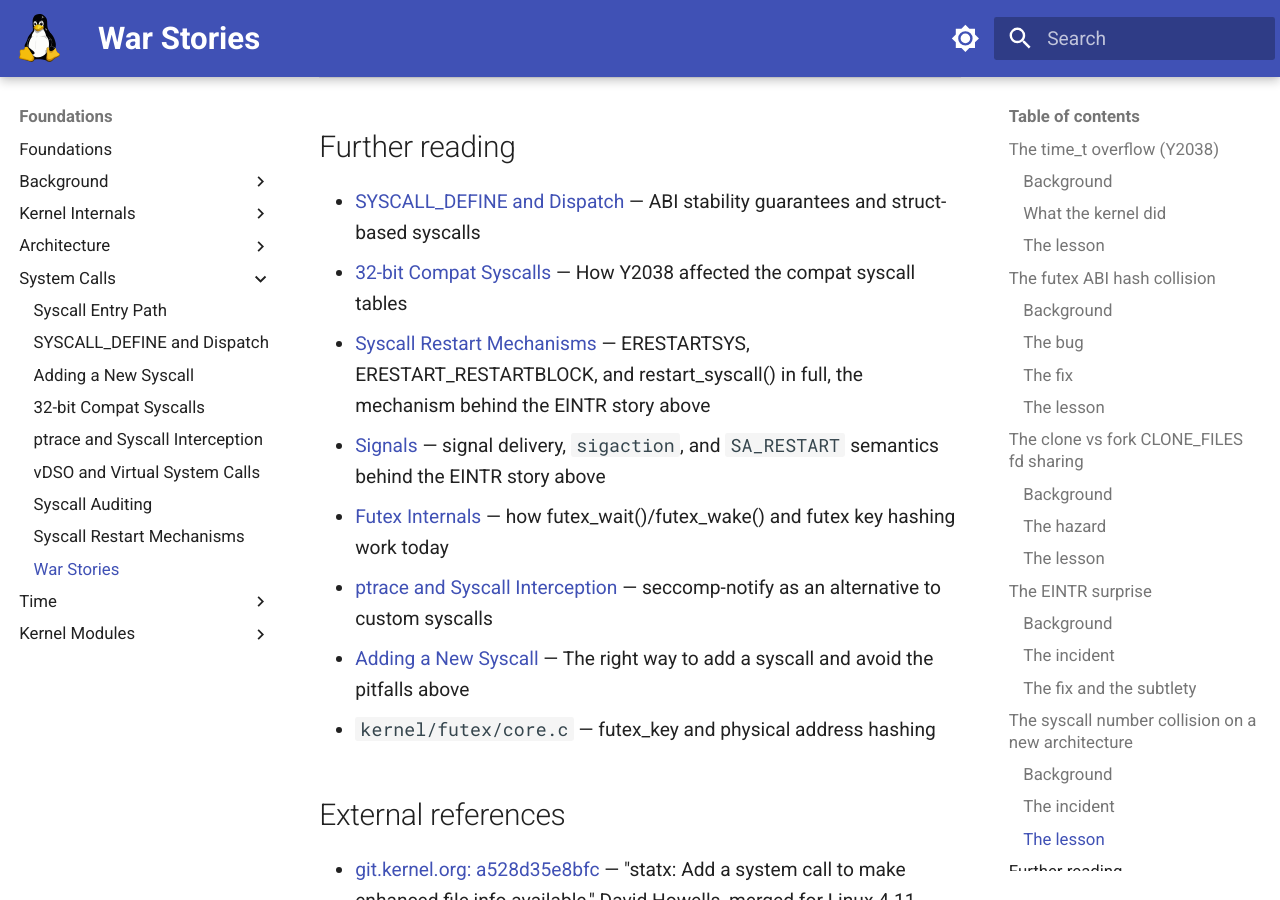
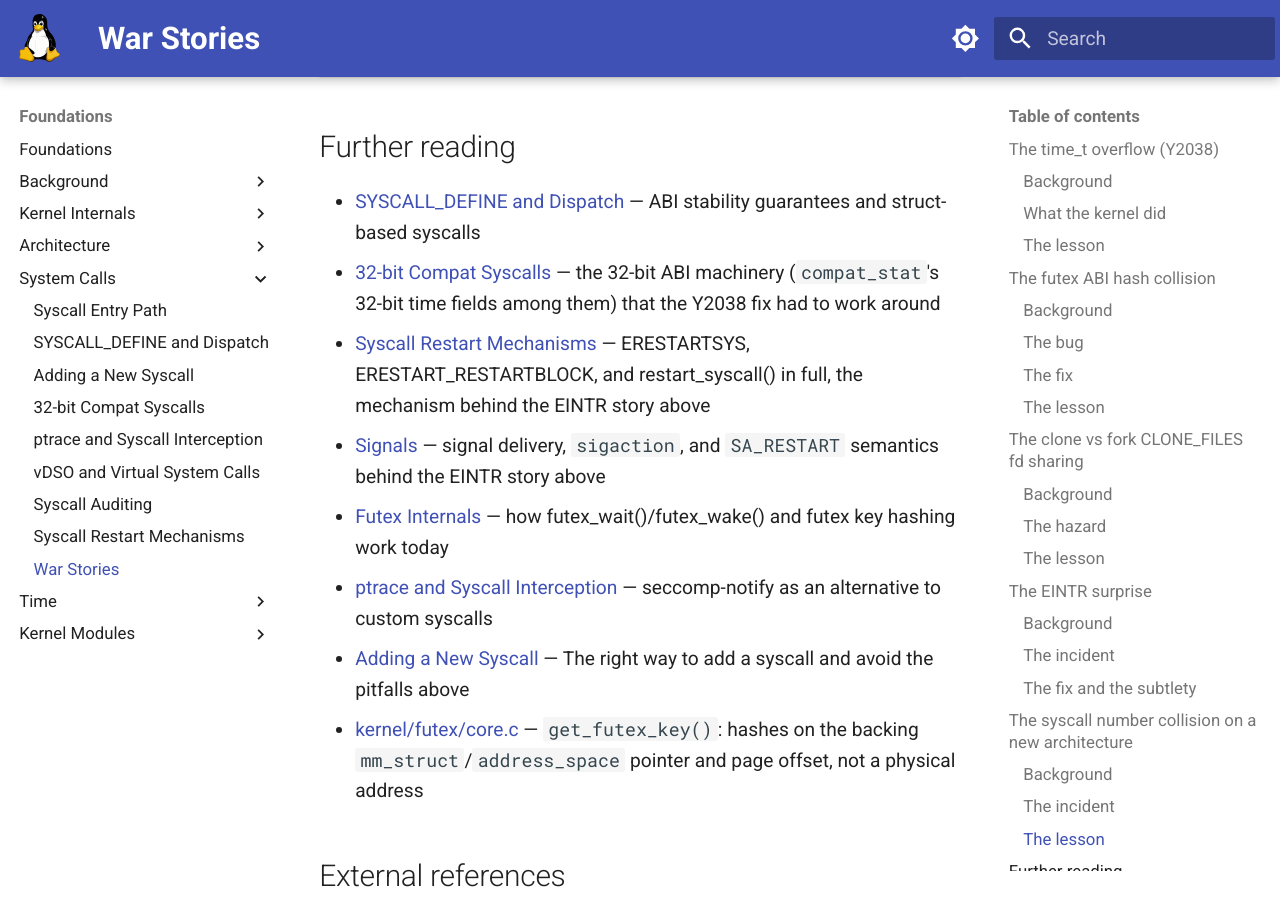
Before and after one commit to laveeshb/linux-kernel-internals, an MkDocs documentation site: the page built from docs/syscalls/war-stories.md, in a window 1280 px wide and 900 px high, scrolled down 9711 px. Built offline with MkDocs 1.6.1 and Material for MkDocs 9.7.7, drawn with Linux system fonts in a browser that asks for light colours.

Commit message:
Fix round-5 review findings on syscalls citation backfill
- war-stories.md's compat.md link claimed to cover "how Y2038 affected
  the compat syscall tables" - compat.md has zero mentions of Y2038,
  statx, or time64; reworded to describe the general 32-bit ABI
  machinery Y2038 actually had to work around
- war-stories.md's bare kernel/futex/core.c citation claimed
  "physical address hashing" - futex keys are hashed on the backing
  mm_struct/address_space pointer and page offset, not a physical
  address (confirmed via get_futex_key()'s own source, zero mentions
  of physical/phys_addr/pfn anywhere in the file); also hyperlinked
  it, since a bare unlinked path is exactly what this PR eliminates
  everywhere else

```diff
--- a/docs/syscalls/war-stories.md
+++ b/docs/syscalls/war-stories.md
@@ -308,13 +308,13 @@ modification.
 ## Further reading
 
 - [SYSCALL_DEFINE and Dispatch](syscall-define.md) — ABI stability guarantees and struct-based syscalls
-- [32-bit Compat Syscalls](compat.md) — How Y2038 affected the compat syscall tables
+- [32-bit Compat Syscalls](compat.md) — the 32-bit ABI machinery (`compat_stat`'s 32-bit time fields among them) that the Y2038 fix had to work around
 - [Syscall Restart Mechanisms](restart-block.md) — ERESTARTSYS, ERESTART_RESTARTBLOCK, and restart_syscall() in full, the mechanism behind the EINTR story above
 - [Signals](../ipc/signals.md) — signal delivery, `sigaction`, and `SA_RESTART` semantics behind the EINTR story above
 - [Futex Internals](../locking/futex.md) — how futex_wait()/futex_wake() and futex key hashing work today
 - [ptrace and Syscall Interception](ptrace-interception.md) — seccomp-notify as an alternative to custom syscalls
 - [Adding a New Syscall](adding-syscall.md) — The right way to add a syscall and avoid the pitfalls above
-- `kernel/futex/core.c` — futex_key and physical address hashing
+- [kernel/futex/core.c](https://git.kernel.org/pub/scm/linux/kernel/git/torvalds/linux.git/tree/kernel/futex/core.c) — `get_futex_key()`: hashes on the backing `mm_struct`/`address_space` pointer and page offset, not a physical address
 
 ## External references
 
```
